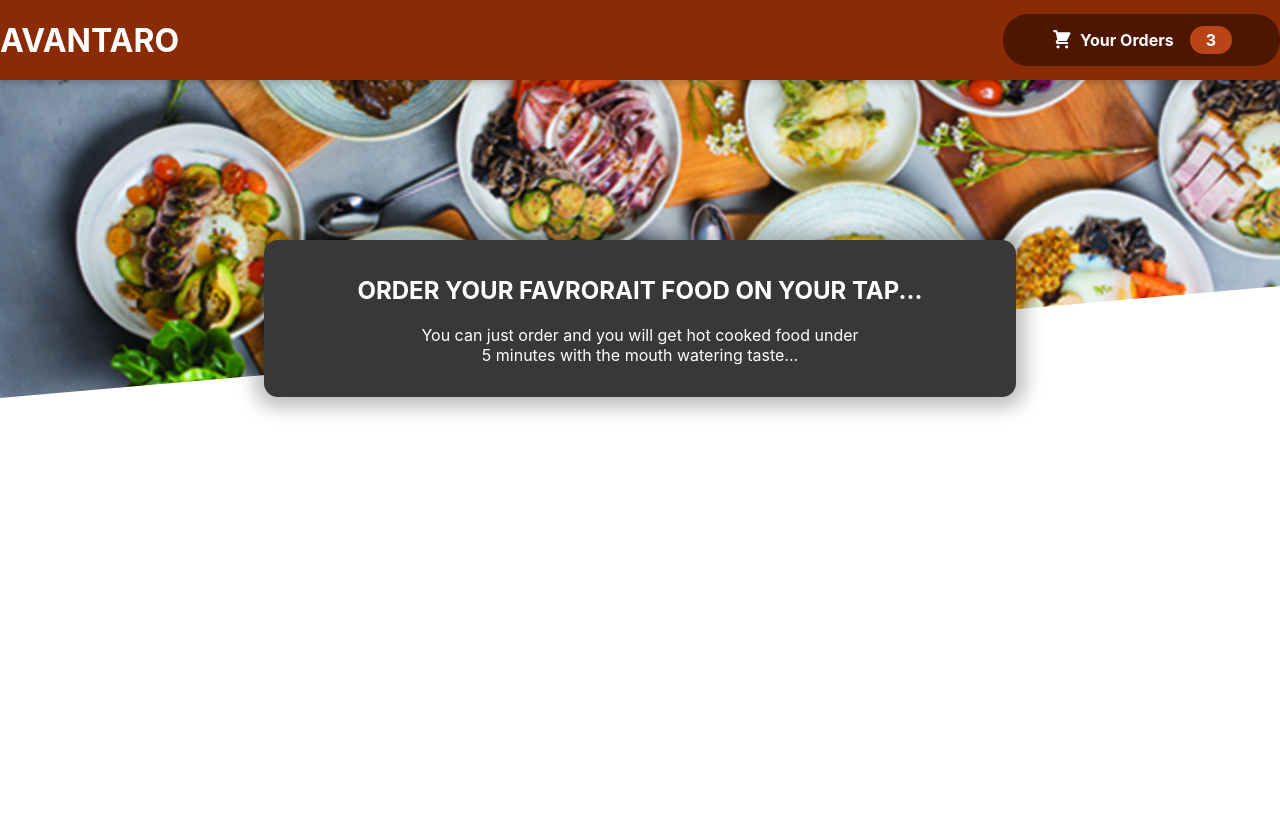
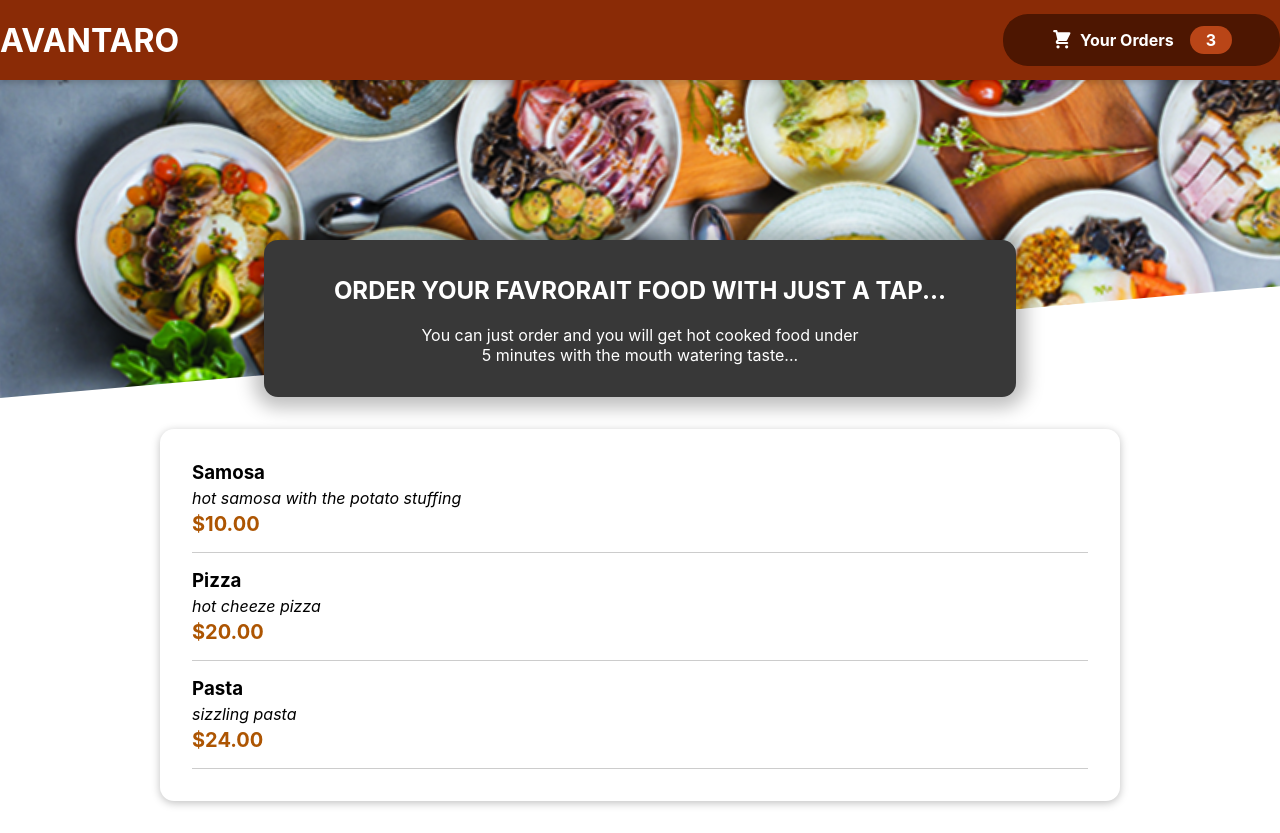
Before and after one commit to chagasingh/restro-app, a React (Create React App) app: page / in a window 1280 px wide. Before the commit the page ends 800 px from the top, so only its background shows below. Built offline with nearby package versions, Linux system fonts and the light colour scheme.

Commit message:
items list added

```diff
--- a/src/App.js
+++ b/src/App.js
@@ -1,13 +1,16 @@
 import { Fragment } from 'react';
 import './App.css';
 import Header from './Components/Layout/Header';
-import MealsSummary from './Components/Meals/MealsSummary';
+import Meals from './Components/Meals/Meals';
+
 
 function App() {
   return (
     <Fragment>
       <Header/>
-      <MealsSummary/>
+      <main>
+        <Meals/>
+      </main>
     </Fragment>
   );
 }
--- /dev/null
+++ b/src/Components/Meals/AvailableMeals.js
@@ -0,0 +1,41 @@
+import classes from './AvailableMeals.module.css'
+import Card from '../UI/Card';
+import MealItem from './MealItem/MealItem';
+
+const DummyItems = [
+  {
+    id: "m1",
+    name: "Samosa",
+    description: "hot samosa with the potato stuffing",
+    price: 10,
+  },
+  {
+    id: "m2",
+    name: "Pizza",
+    description: "hot cheeze pizza",
+    price: 20,
+  },
+  {
+    id: "m3",
+    name: "Pasta",
+    description: "sizzling pasta",
+    price: 24,
+  }
+];
+
+const AvailableMeals=()=>{
+    const mealsList = DummyItems.map((meal) => (
+      <MealItem
+        key={meal.id}
+        name={meal.name}
+        description={meal.description}
+        price={meal.price}
+      />
+    ));
+    return <section className={classes.meals}>
+        <Card>
+        <ul>{mealsList}</ul>
+        </Card>
+    </section>
+};
+export default AvailableMeals;
--- /dev/null
+++ b/src/Components/Meals/AvailableMeals.module.css
@@ -0,0 +1,24 @@
+.meals {
+    max-width: 60rem;
+    width: 90%;
+    margin: 2rem auto;
+    animation: meals-appear 1s ease-out forwards;
+  }
+
+  .meals ul {
+    list-style: none;
+    margin: 0;
+    padding: 0;
+  }
+
+  @keyframes meals-appear {
+    from {
+      opacity: 0;
+      transform: translateY(3rem);
+    }
+
+    to {
+      opacity: 1;
+      transform: translateY(0);
+    }
+  }
--- /dev/null
+++ b/src/Components/Meals/MealItem/MealItem.js
@@ -0,0 +1,13 @@
+import classes from './MealItem.module.css'
+
+const MealItem =(props)=>{
+    const price=`$${props.price.toFixed(2)}`;
+
+    return <li className={classes.meal}>
+        <div><h3>{props.name}</h3>
+        <div className={classes.description}>{props.description}</div>
+        <div className={classes.price}>{price}</div></div>
+        <div></div>
+    </li>
+}
+export default MealItem;
--- /dev/null
+++ b/src/Components/Meals/MealItem/MealItem.module.css
@@ -0,0 +1,22 @@
+.meal {
+    display: flex;
+    justify-content: space-between;
+    margin: 1rem;
+    padding-bottom: 1rem;
+    border-bottom: 1px solid #ccc;
+  }
+
+  .meal h3 {
+    margin: 0 0 0.25rem 0;
+  }
+
+  .description {
+    font-style: italic;
+  }
+
+  .price {
+    margin-top: 0.25rem;
+    font-weight: bold;
+    color: #ad5502;
+    font-size: 1.25rem;
+  }
--- /dev/null
+++ b/src/Components/Meals/Meals.js
@@ -0,0 +1,11 @@
+import { Fragment } from "react";
+import AvailableMeals from "./AvailableMeals";
+import MealsSummary from "./MealsSummary";
+
+const Meals=()=>{
+    return <Fragment>
+        <MealsSummary/>
+        <AvailableMeals/>
+    </Fragment>
+};
+export default Meals;
--- a/src/Components/Meals/MealsSummary.js
+++ b/src/Components/Meals/MealsSummary.js
@@ -3,7 +3,7 @@
 const MealsSummary=(props)=>{
     return (
       <section className={classes.summary}>
-        <h1>ORDER YOUR FAVRORAIT FOOD ON YOUR TAP...</h1>
+        <h1>ORDER YOUR FAVRORAIT FOOD WITH JUST A TAP...</h1>
         <p>You can just order and you will get hot cooked food under<br/> 5 minutes with the mouth watering taste...
         </p>
       </section>
--- /dev/null
+++ b/src/Components/UI/Card.js
@@ -0,0 +1,6 @@
+import classes from './Card.module.css'
+
+const Card=(props)=>{
+    return <div className={classes.card}>{props.children}</div>
+};
+export default Card;
--- /dev/null
+++ b/src/Components/UI/Card.module.css
@@ -0,0 +1,6 @@
+.card {
+    padding: 1rem;
+    box-shadow: 0 2px 8px rgba(0, 0, 0, 0.25);
+    border-radius: 14px;
+    background-color: white;
+  }
```
Also changed, not shown: src/Components/Meals/MealItem/MealItemForm.js (added).
